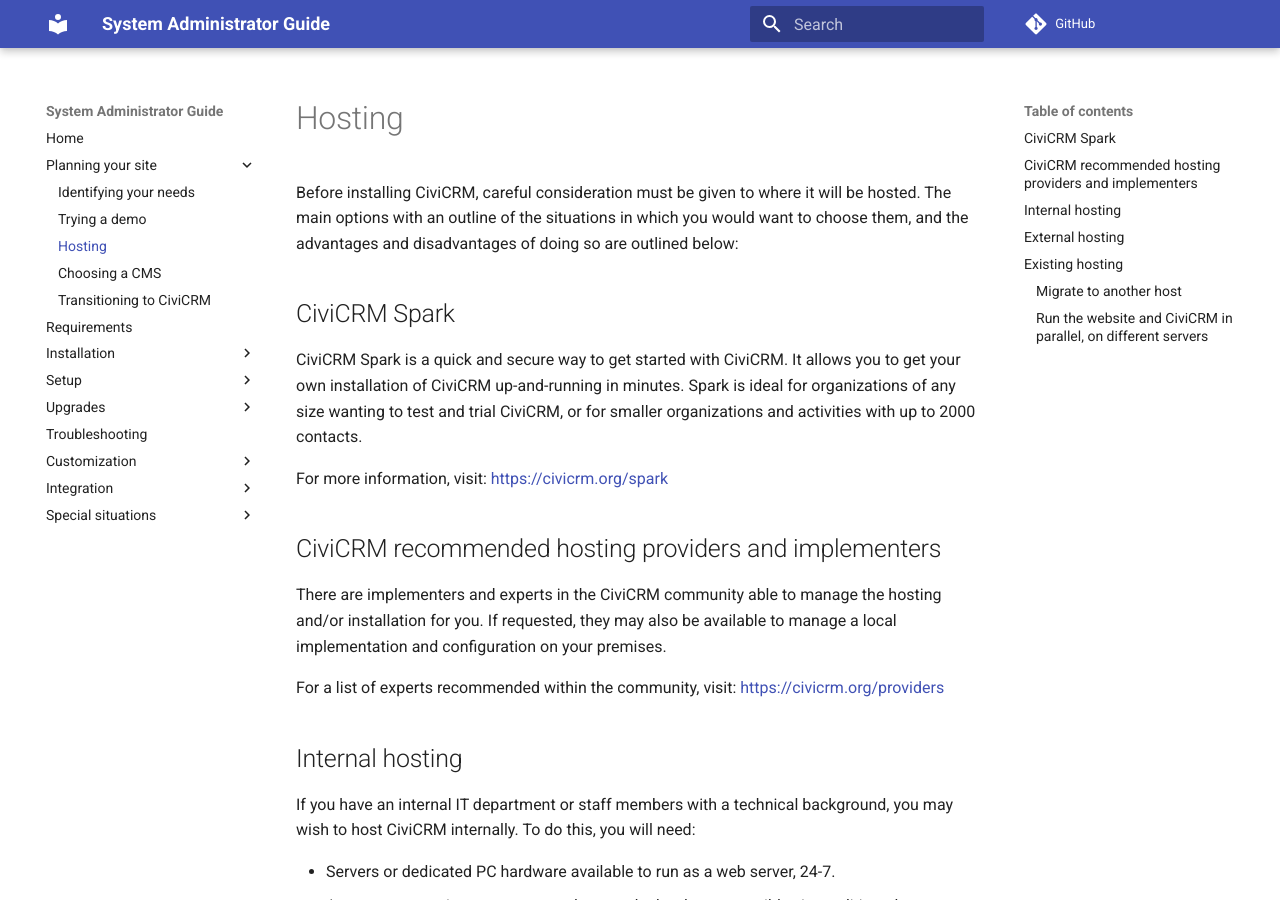
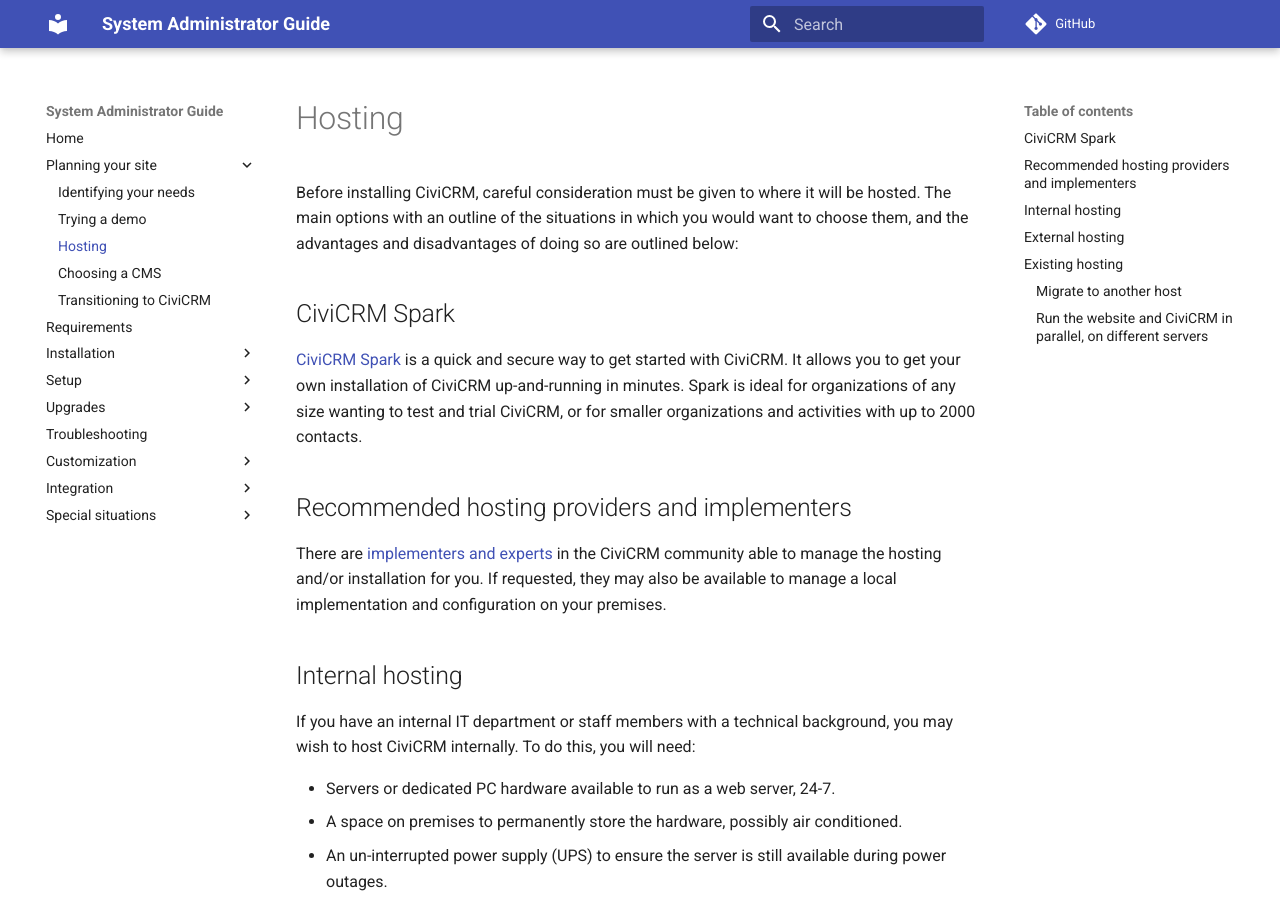
Before and after one commit to civicrm/civicrm-sysadmin-guide, an MkDocs documentation site: the page built from docs/planning/hosting.md, in a window 1280 px wide and 900 px high. Built offline with MkDocs 1.6.1 and Material for MkDocs 9.7.7, drawn with Linux system fonts in a browser that asks for light colours; comment, search, counter and statistics services are not loaded; old or Windows-style settings are respelled for this version of MkDocs.

Commit message:
Improve links, headings, and anchors

```diff
--- a/docs/planning/hosting.md
+++ b/docs/planning/hosting.md
@@ -5,21 +5,16 @@ it will be hosted. The main options with an outline of the situations in
 which you would want to choose them, and the advantages and
 disadvantages of doing so are outlined below:
 
-## CiviCRM Spark
+## CiviCRM Spark {:#spark}
 
-CiviCRM Spark is a quick and secure way to get started with CiviCRM. It allows you to get your own installation of CiviCRM up-and-running in minutes. Spark is ideal for organizations of any size wanting to test and trial CiviCRM, or for smaller organizations and activities with up to 2000 contacts.
+[CiviCRM Spark](https://civicrm.org/spark) is a quick and secure way to get started with CiviCRM. It allows you to get your own installation of CiviCRM up-and-running in minutes. Spark is ideal for organizations of any size wanting to test and trial CiviCRM, or for smaller organizations and activities with up to 2000 contacts.
 
-For more information, visit: [https://civicrm.org/spark](https://civicrm.org/spark)
+## Recommended hosting providers and implementers {:#experts}
 
-## CiviCRM recommended hosting providers and implementers
-
-There are implementers and experts in the CiviCRM community able to
+There are [implementers and experts](https://civicrm.org/providers) in the CiviCRM community able to
 manage the hosting and/or installation for you. If requested, they may
 also be available to manage a local implementation and configuration on
 your premises.
-
-For a list of experts recommended within the community, visit:
-[https://civicrm.org/providers](https://civicrm.org/providers)
 
 ## Internal hosting
 
```
